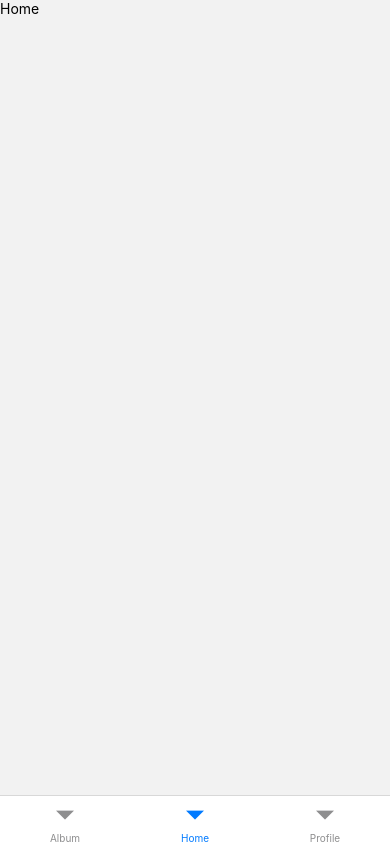
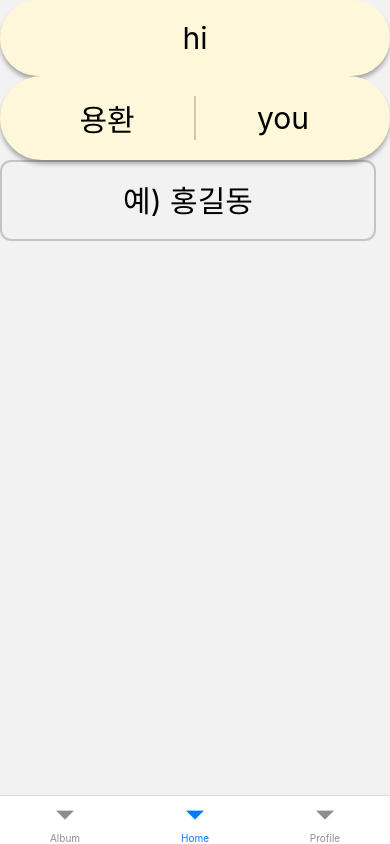
Before and after one commit to Solution-Challenge-GIST/GDSC_front, a React Native app: screen /Test in a window 390 px wide. Built offline with nearby package versions, Linux system fonts and the light colour scheme.

Commit message:
share.ts 명명법 고침

```diff
--- a/src/components/button/style.js
+++ b/src/components/button/style.js
@@ -1,15 +1,11 @@
 import { StyleSheet } from 'react-native';
-import {
-  primaryColor,
-  primaryFontWeight,
-  primaryFontSize,
-} from '../../style/share';
+import { baseColor, mediumFontWeight, mediumFontSize } from '../../style/share';
 const Commonbutton = {
   width: 390,
   height: 88,
-  backgroundColor: primaryColor,
+  backgroundColor: baseColor,
   borderWidth: 20,
-  borderColor: primaryColor,
+  borderColor: baseColor,
   borderRadius: 44,
   flex: 1,
   justifyContent: 'center',
@@ -34,8 +30,8 @@ export const styles = StyleSheet.create({
     ...Commonbutton,
   },
   buttonfont: {
-    fontWeight: primaryFontWeight,
-    fontSize: primaryFontSize,
+    fontWeight: mediumFontWeight,
+    fontSize: mediumFontSize,
   },
   Relativebutton: {
     ...Commonbutton,
--- a/src/components/input/style.js
+++ b/src/components/input/style.js
@@ -1,11 +1,11 @@
 import { StyleSheet } from 'react-native';
-import { primaryFontSize, primaryFontWeight } from '../../style/share';
+import { mediumFontWeight, mediumFontSize } from '../../style/share';
 export const styles = StyleSheet.create({
   NormalInput: {
     width: 376,
     height: 81,
-    fontWeight: primaryFontWeight,
-    fontSize: primaryFontSize,
+    fontWeight: mediumFontWeight,
+    fontSize: mediumFontSize,
     borderColor: '#C4C4C4',
     borderWidth: 2,
     borderRadius: 11,
--- a/src/pages/MainTabNavigator/HomeStackNavigator/HomeStackNavigator.tsx
+++ b/src/pages/MainTabNavigator/HomeStackNavigator/HomeStackNavigator.tsx
@@ -1,12 +1,14 @@
 import React from 'react';
 import { createStackNavigator } from '@react-navigation/stack';
 import Home from './Home/Home';
+import Test from './Test/Test';
 
 const Stack = createStackNavigator();
 
 export default function HomeStackNavigator() {
   return (
     <Stack.Navigator screenOptions={{ headerShown: false }}>
+      <Stack.Screen name="Test" component={Test} />
       <Stack.Screen name="Home" component={Home} />
     </Stack.Navigator>
   );
--- /dev/null
+++ b/src/pages/MainTabNavigator/HomeStackNavigator/Test/Test.tsx
@@ -0,0 +1,15 @@
+import { View, Text } from 'react-native';
+import React from 'react';
+import NormalButton from '../../../../components/button/NormalButton';
+import Relativebutton from '../../../../components/button/RelativeButton';
+import Normalinput from '../../../../components/input/NormalInputs';
+
+export default function Test() {
+  return (
+    <View>
+      <NormalButton text={'hi'}></NormalButton>
+      <Relativebutton name={'용환'} relative={'you'}></Relativebutton>
+      <Normalinput></Normalinput>
+    </View>
+  );
+}
--- a/src/style/share.ts
+++ b/src/style/share.ts
@@ -1,3 +1,3 @@
-export const primaryColor = '#FFF7DA';
-export const primaryFontWeight = '400';
-export const primaryFontSize = 25;
+export const baseColor = '#FFF7DA';
+export const mediumFontWeight = '400';
+export const mediumFontSize = 30;
```
Also changed, not shown: src/components/calendar/Calendar.tsx (added, +17 -0 lines), src/components/calendar/style.js (added, +8 -0 lines).
